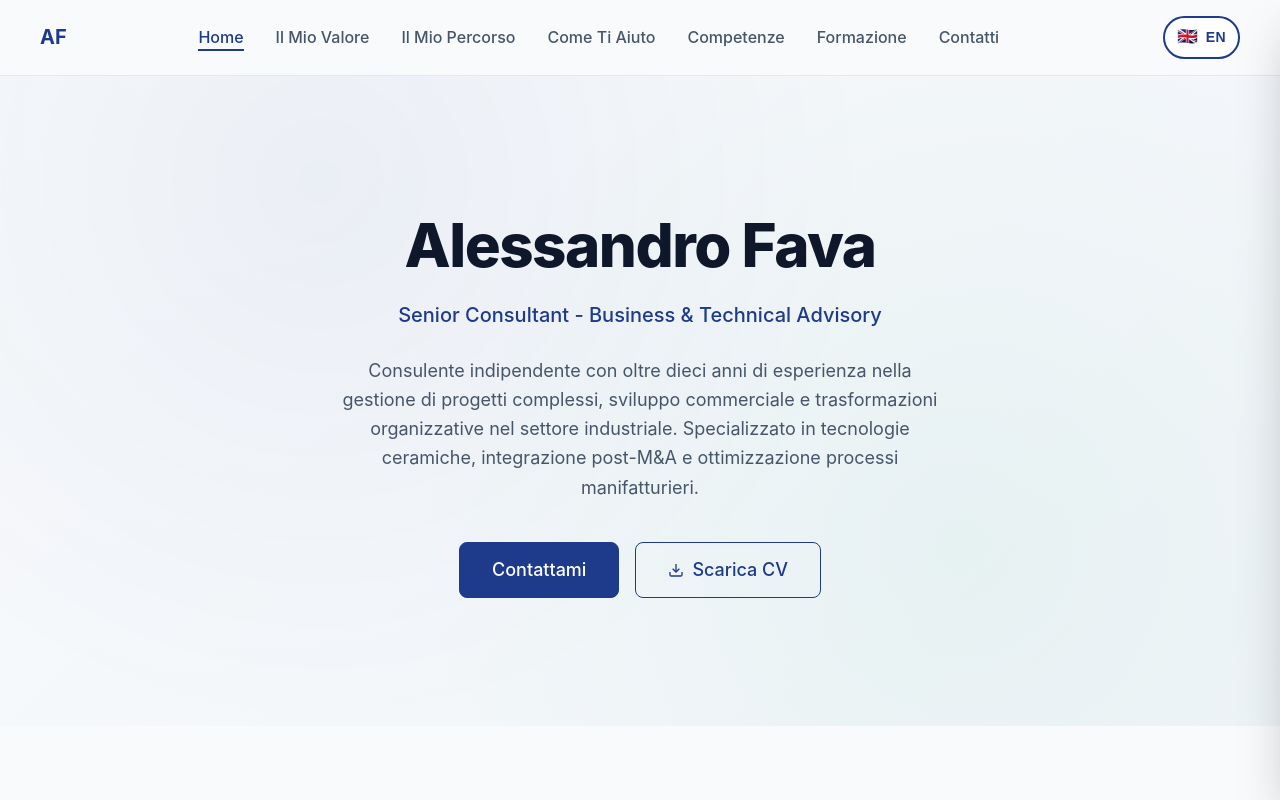
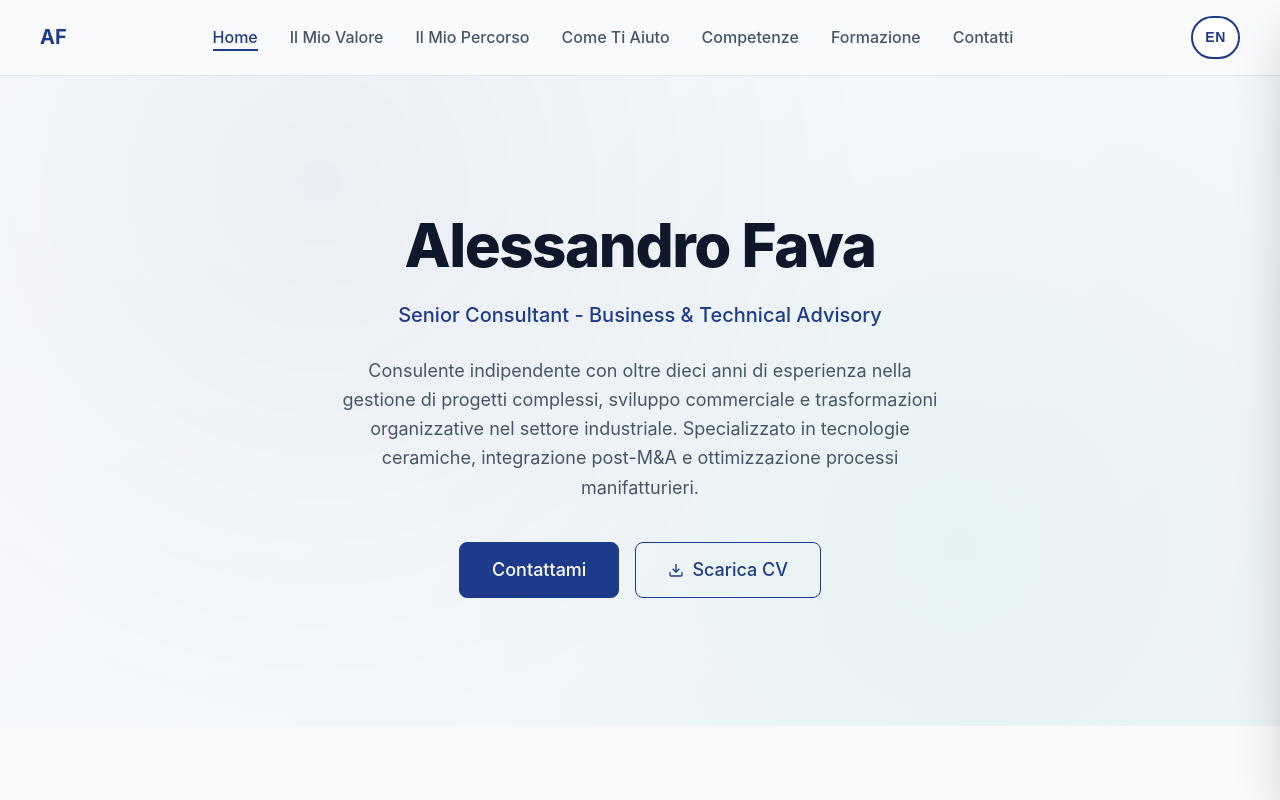
Before and after one commit to favaalessandro/Landing-Page-Alessandro-Fava, a plain HTML site: page index.html in a window 1280 px wide. Shown: the top 800 px of the page. Drawn offline with Linux system fonts and the light colour scheme.

Commit message:
Fix language switcher: remove redundancy and show target language only
- Removed flag emoji to avoid duplication
- Button now shows only the target language code (EN or IT)
- Cleaner design with single text element
- Fixed button to properly show language user can switch to

```diff
--- a/assets/css/style.css
+++ b/assets/css/style.css
@@ -1280,14 +1280,10 @@ a:hover {
     outline-offset: 2px;
 }
 
-.language-switcher__flag {
-    font-size: 1.2em;
-    line-height: 1;
-}
-
 .language-switcher__text {
     font-weight: var(--font-weight-bold);
-    letter-spacing: 0.025em;
+    letter-spacing: 0.05em;
+    font-size: var(--font-size-sm);
 }
 
 /* Adjust navbar layout when language switcher is present */
--- a/assets/js/language-switcher.js
+++ b/assets/js/language-switcher.js
@@ -23,8 +23,7 @@ class LanguageSwitcher {
         // Show the opposite language (the one we can switch to)
         const targetLang = this.currentLang === 'it' ? 'en' : 'it';
         switcher.innerHTML = `
-            <button class="language-switcher__btn" aria-label="Switch language" data-lang="${targetLang}">
-                <span class="language-switcher__flag">${targetLang === 'it' ? '🇮🇹' : '🇬🇧'}</span>
+            <button class="language-switcher__btn" aria-label="Switch to ${targetLang === 'it' ? 'Italian' : 'English'}" data-lang="${targetLang}">
                 <span class="language-switcher__text">${targetLang.toUpperCase()}</span>
             </button>
         `;
@@ -51,8 +50,8 @@ class LanguageSwitcher {
         if (btn) {
             const targetLang = this.currentLang === 'it' ? 'en' : 'it';
             btn.dataset.lang = targetLang;
-            btn.querySelector('.language-switcher__flag').textContent = targetLang === 'it' ? '🇮🇹' : '🇬🇧';
             btn.querySelector('.language-switcher__text').textContent = targetLang.toUpperCase();
+            btn.setAttribute('aria-label', `Switch to ${targetLang === 'it' ? 'Italian' : 'English'}`);
         }
 
         // Update document language
```
Also changed, not shown: assets/css/style.min.css.
